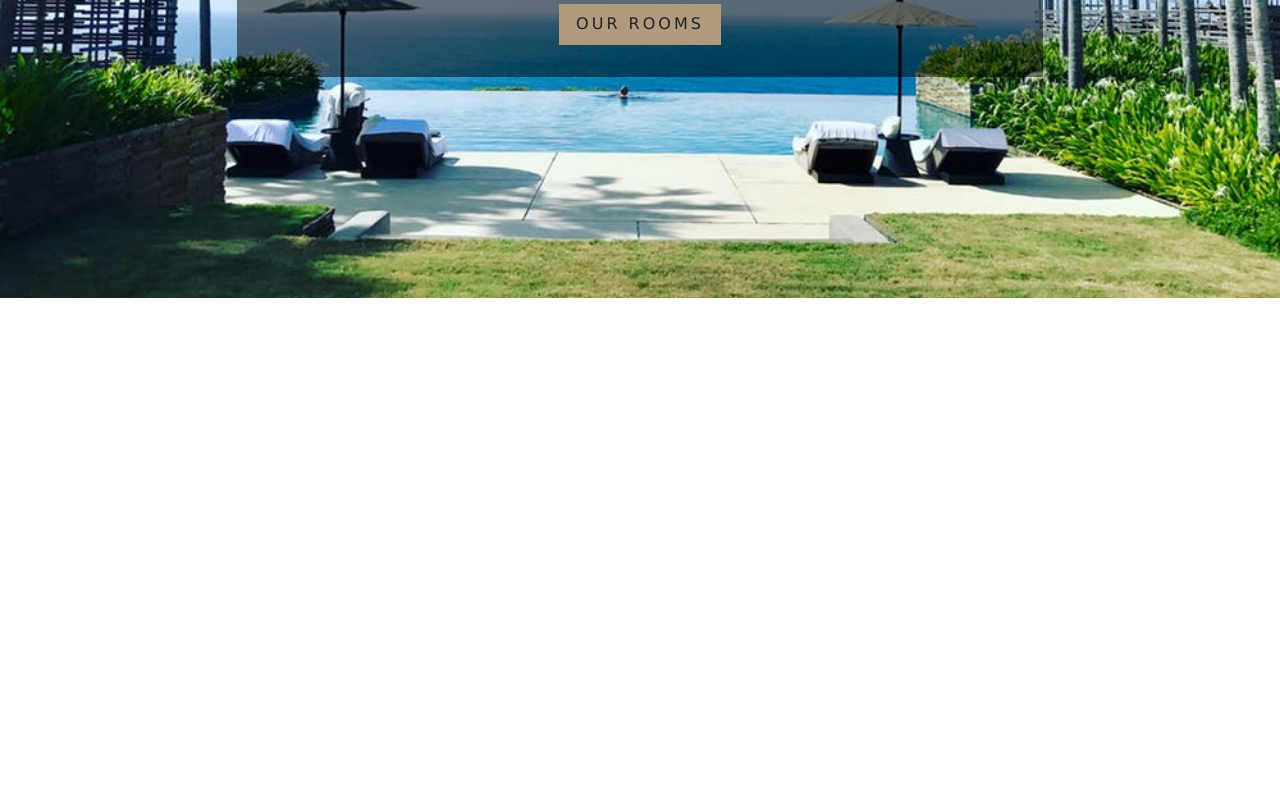
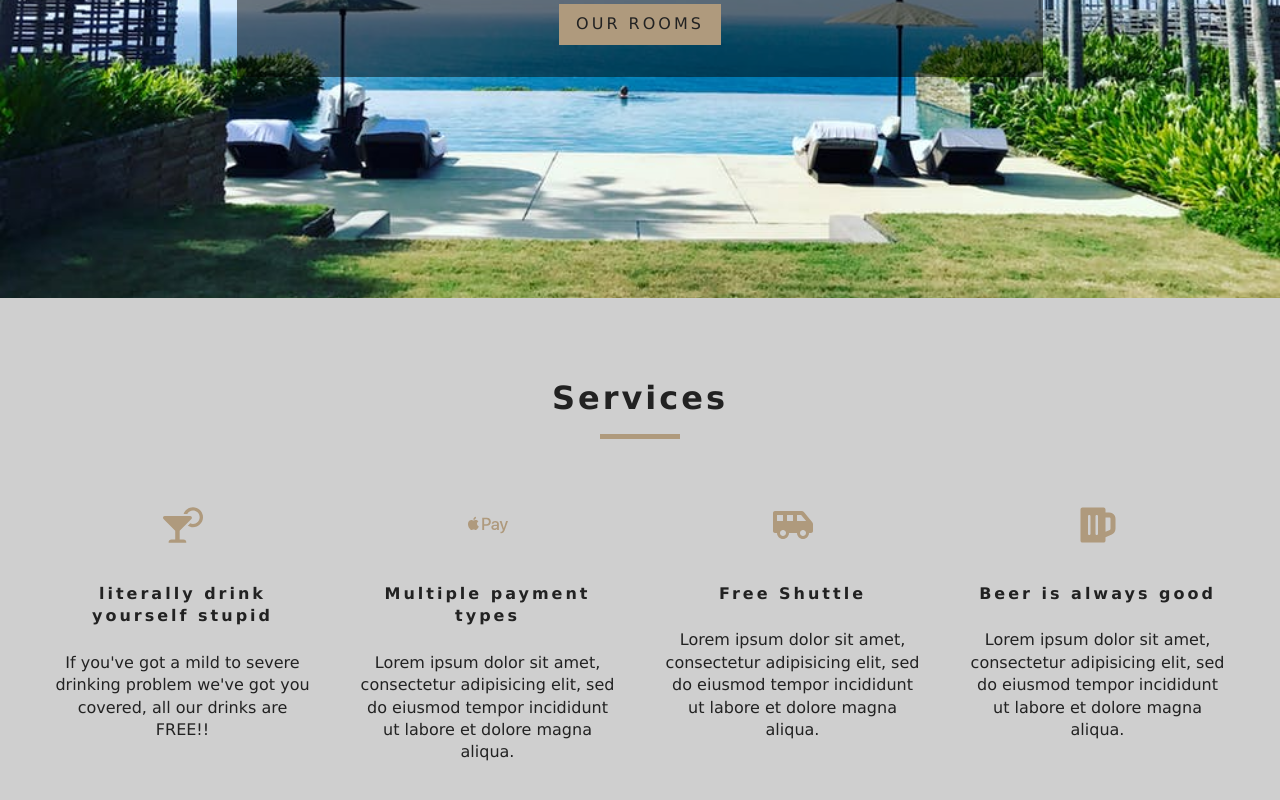
Before and after one commit to topherb99/resort_project, a React (Create React App) app: page / in a window 1280 px wide. Shown: the part 502-1302 px from the top of the page. Before the commit the page ends 800 px from the top, so only its background shows below. Built offline with nearby package versions, Linux system fonts and the light colour scheme.

Commit message:
added: services tab to homepage

```diff
--- /dev/null
+++ b/src/components/Services.js
@@ -0,0 +1,49 @@
+import React, { Component } from 'react';
+import Title from './Title';
+import { FaCocktail, FaApplePay, FaShuttleVan, FaBeer } from 'react-icons/fa';
+
+export default class Services extends Component {
+
+state = {
+  services:[
+    {
+      icon:<FaCocktail/>,
+      title:"literally drink yourself stupid",
+      info:"If you've got a mild to severe drinking problem we've got you covered, all our drinks are FREE!!"
+    },
+    {
+      icon:<FaApplePay/>,
+      title:"Multiple payment types",
+      info:"Lorem ipsum dolor sit amet, consectetur adipisicing elit, sed do eiusmod tempor incididunt ut labore et dolore magna aliqua."
+    },
+    {
+      icon:<FaShuttleVan/>,
+      title:"Free Shuttle",
+      info:"Lorem ipsum dolor sit amet, consectetur adipisicing elit, sed do eiusmod tempor incididunt ut labore et dolore magna aliqua."
+    },
+    {
+      icon:<FaBeer/>,
+      title:"Beer is always good",
+      info:"Lorem ipsum dolor sit amet, consectetur adipisicing elit, sed do eiusmod tempor incididunt ut labore et dolore magna aliqua."
+    }
+  ]
+}
+  render() {
+    return (
+      <section className="services">
+        <Title title="services"/>
+        <div className="services-center">
+          {this.state.services.map((item, index) => {
+            return (
+              <article key={index} className="service">
+                <span>{item.icon}</span>
+                <h6>{item.title}</h6>
+                <p>{item.info}</p>
+              </article>
+            );
+          })}
+        </div>
+      </section>
+    )
+  }
+}
--- /dev/null
+++ b/src/components/Title.js
@@ -0,0 +1,10 @@
+import React from 'react'
+
+export default function Title({ title }) {
+  return(
+    <div className="section-title">
+      <h4>{title}</h4>
+      <div></div>
+    </div>
+  )
+}
--- a/src/pages/Home.js
+++ b/src/pages/Home.js
@@ -2,9 +2,11 @@
 import Hero from '../components/Hero';
 import Banner from '../components/Banner'
 import {Link} from 'react-router-dom'
+import Services from '../components/Services'
 
 export default function Home() {
   return (
+  <>
     <Hero>
       <Banner title="Amazing rooms" subtitle="Chips and gravy delivered to your bed">
         <Link to="/rooms" className="btn-primary">
@@ -12,4 +14,6 @@
         </Link>
       </Banner>
     </Hero>
+    <Services/>
+  </>
 )}
```
Lines whose indentation alone changed are shown as unchanged.
